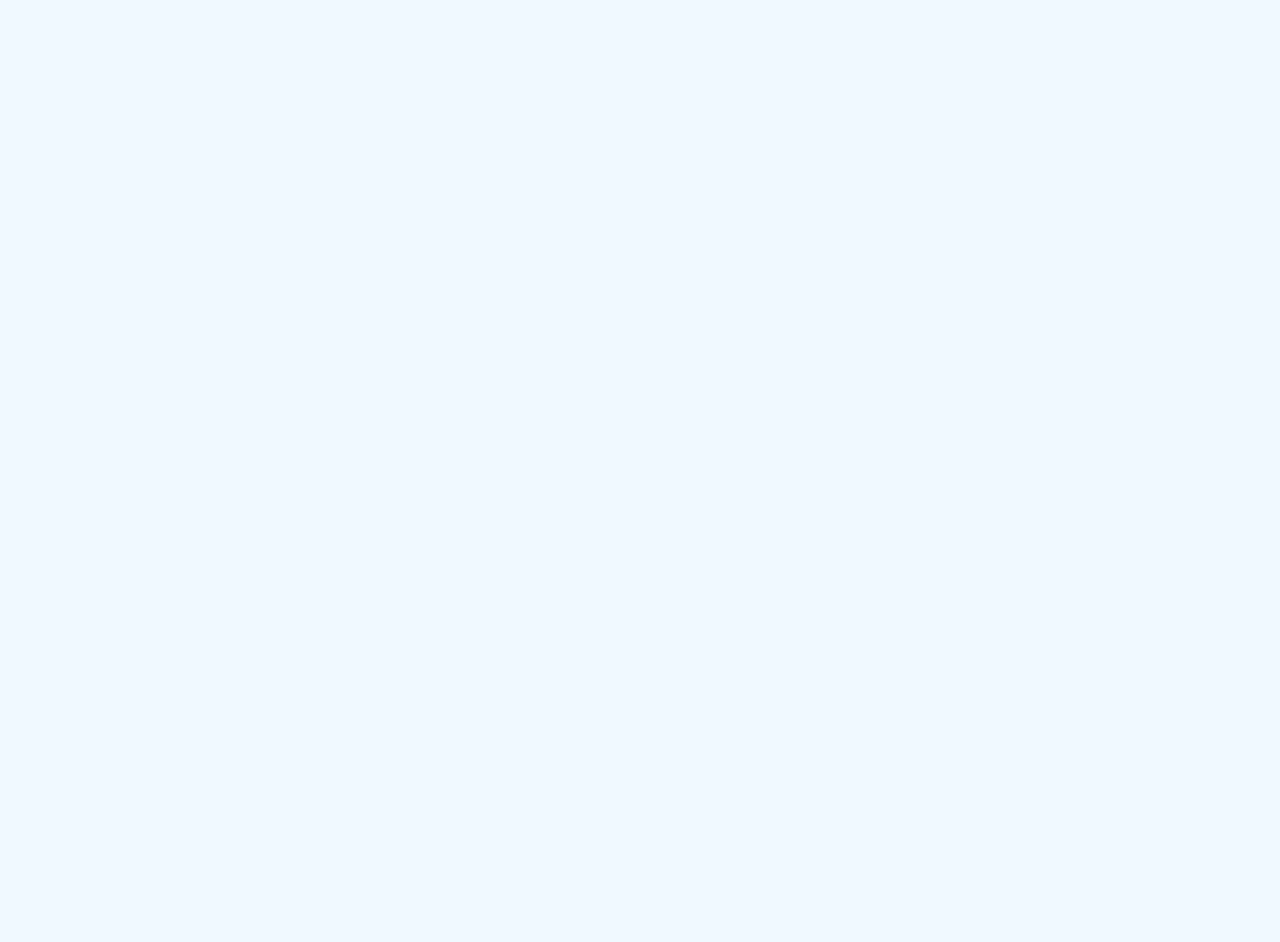
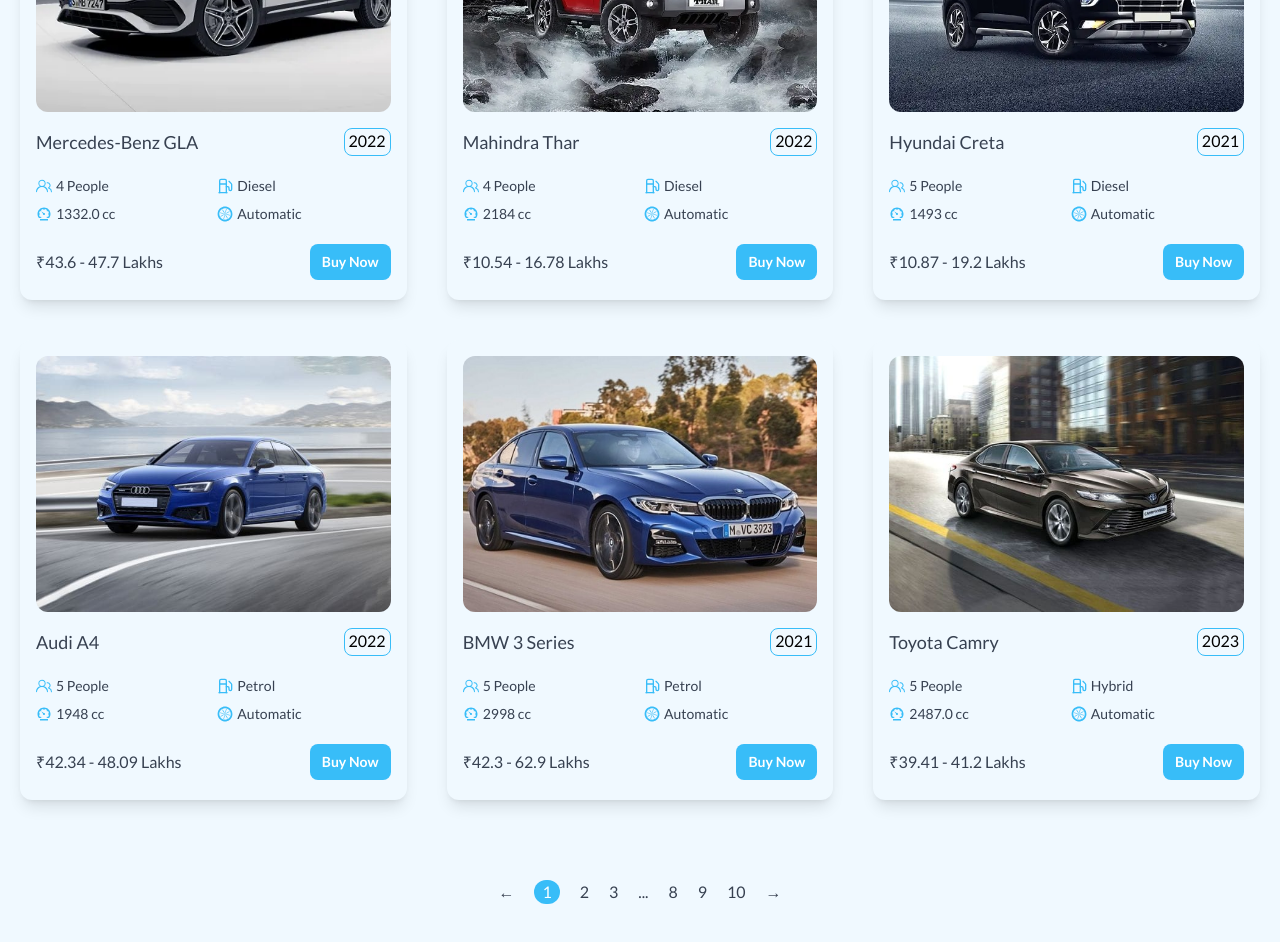
Before and after one commit to PrtHub/car-showcase, a React (Vite) app: page /page/1 in a window 1280 px wide. Before the commit this address had no page. Shown: the part 260-1202 px from the top of the page. Before the commit the page ends 800 px from the top, so only its background shows below. Built offline with nearby package versions, Linux system fonts and the light colour scheme.

Commit message:
pagination added with page routes

```diff
--- a/src/App.jsx
+++ b/src/App.jsx
@@ -10,7 +10,8 @@ const App = () => {
     <main className="w-full max-w-7xl min-h-screen mx-auto overflow-hidden bg-sky-50 flex flex-col">
       <Navbar/>
     <Routes>
-      <Route path="/" element={<CarList />} />
+      <Route path="/" element={<CarList/>} />
+      <Route path="/page/:page" element={<CarList />} />
       <Route path='/search/:query' element={<Search/>}/>
     </Routes>
   </main>
--- a/src/data/carsData.js
+++ b/src/data/carsData.js
@@ -67,5 +67,27 @@ export const cars = [
     year: '2023',
     price:'₹39.41 - 41.2 Lakhs'
   },
+  {
+    id: 7,
+    img: car6,
+    title: "Toyota Camry",
+    capacity: 5,
+    transmission: 'Automatic',
+    fuel: "Hybrid",
+    engine: "2487.0 cc",
+    year: '2023',
+    price:'₹39.41 - 41.2 Lakhs'
+  },
+  {
+    id: 8,
+    img: car6,
+    title: "Toyota Camry",
+    capacity: 5,
+    transmission: 'Automatic',
+    fuel: "Hybrid",
+    engine: "2487.0 cc",
+    year: '2023',
+    price:'₹39.41 - 41.2 Lakhs'
+  },
 
 ];
--- a/src/pages/CarList.jsx
+++ b/src/pages/CarList.jsx
@@ -1,20 +1,48 @@
-import CarCard from "../components/CarCard"
-import { cars } from "../data/carsData"
-
-
+/* eslint-disable react/prop-types */
+/* eslint-disable react-hooks/exhaustive-deps */
+import { useNavigate } from "react-router-dom";
+import CarCard from "../components/CarCard";
+import { cars } from "../data/carsData";
+import { useMemo, useState } from "react";
+import ReactPaginate from "react-paginate";
 
 const CarList = () => {
+  const navigate = useNavigate()
+  const [currentPage, setCurrentPage] = useState(1);
+
+  const carParPage = 6;
+  const handlePageClick = ({ selected }) => {
+    window.scrollTo(0, 0);
+    setCurrentPage(selected + 1);
+    navigate(`/page/${selected + 1}`);
+  };
+
+  const currentPageData = useMemo(() => {
+    const offset = (currentPage - 1) * carParPage;
+    return cars?.slice(offset, offset + carParPage);
+  }, [cars, currentPage]);
+
   return (
     <main className="w-full h-full flex flex-col mt-5 px-5">
       <section className="grid grid-cols-3 gap-10">
-        {cars.map((car) => (
+        {currentPageData.map((car) => (
           <section key={car.id}>
-            <CarCard car={car}/>
+            <CarCard car={car} />
           </section>
         ))}
       </section>
+      <section className="pagination">
+        <ReactPaginate
+          previousLabel={"←"}
+          nextLabel={"→"}
+          pageCount={10}
+          onPageChange={handlePageClick}
+          containerClassName="flex item-center justify-center gap-5 py-10 mt-10 text-gray-700"
+          activeClassName="bg-sky-400 px-2 rounded-full text-white"
+        />
+      </section>
     </main>
-  )
-}
+  );
+};
 
-export default CarList
+export default CarList;
```
